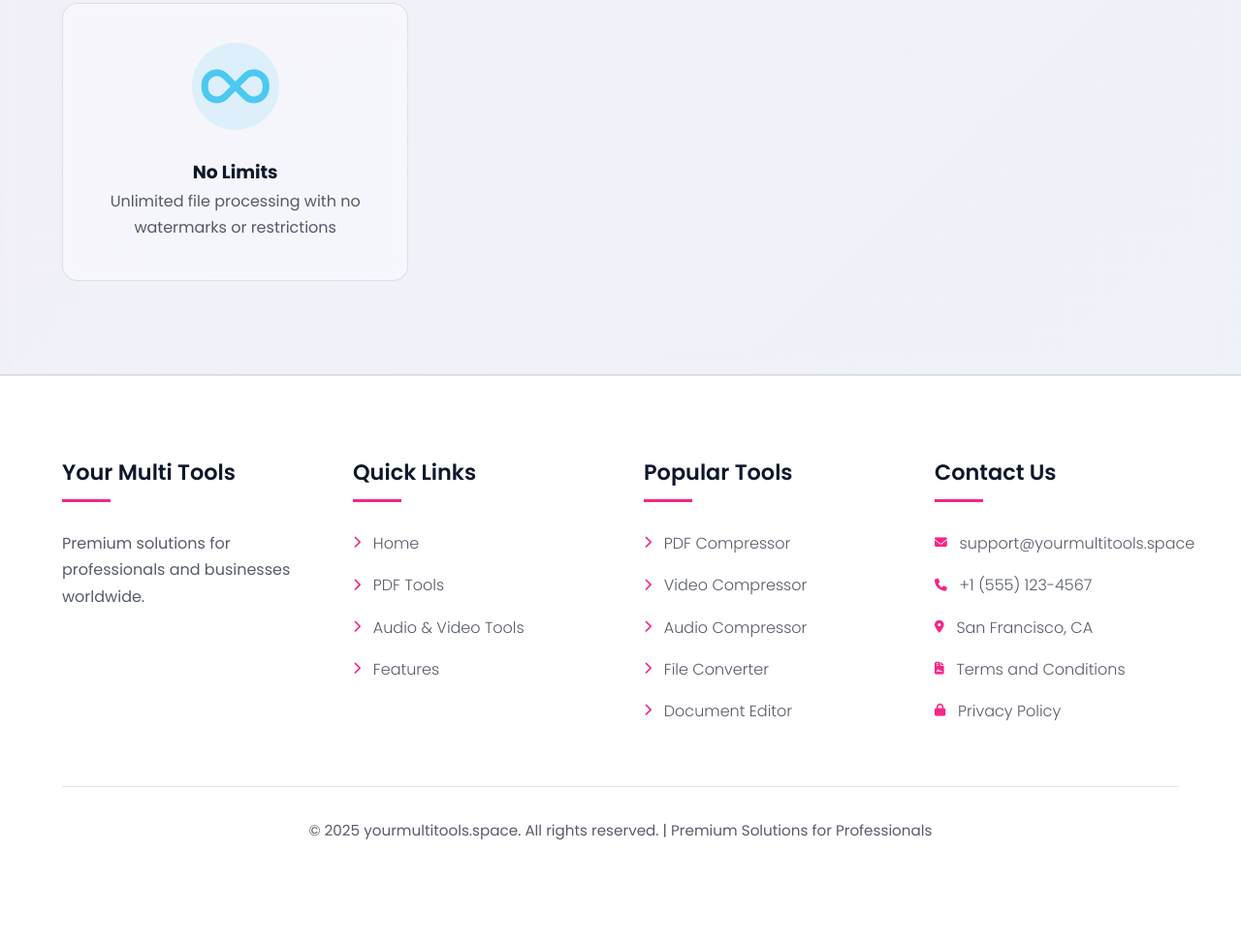
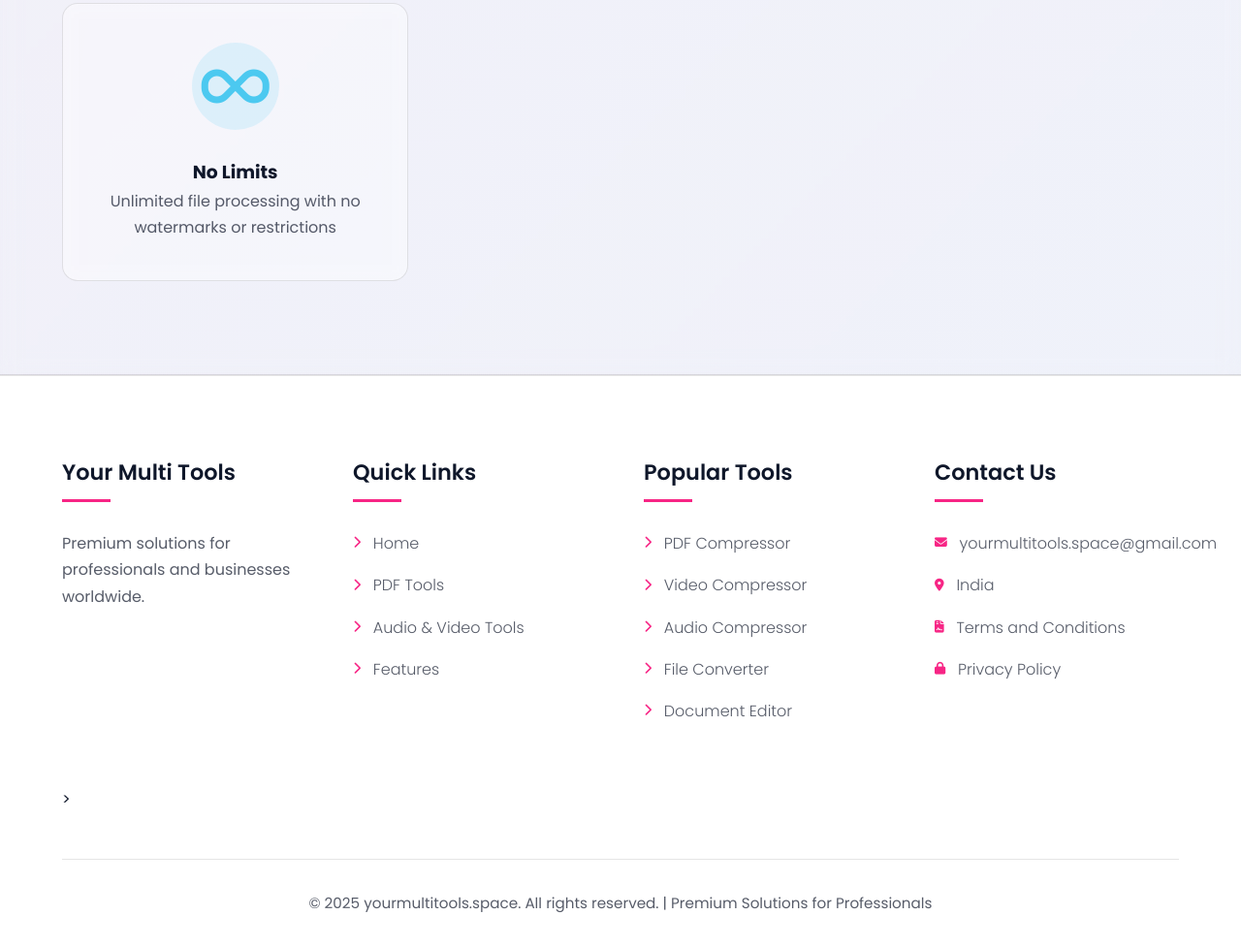
Before and after one commit to yourmultitools-space/yourmultitools, a plain HTML site: page index.html in a window 1280 px wide. Shown: the part 3436-4413 px from the top of the page at 97% size. Before the commit the page ends 4338 px from the top, so only its background shows below. Drawn offline with Linux system fonts and the light colour scheme.

Commit message:
Update index.html

```diff
--- a/index.html
+++ b/index.html
@@ -488,7 +488,7 @@ body.light-mode footer {
         <div class="footer-column"><h3>Your Multi Tools</h3><p style="color: var(--text-muted); margin-bottom: 1.8rem;">Premium solutions for professionals and businesses worldwide.</p><div style="display: flex; gap: 1.2rem;"><a href="https://facebook.com/yourmultitools" target="_blank" rel="noopener noreferrer" style="font-size: 1.3rem; color: rgba(255, 255, 255, 0.6);"><i class="fab fa-facebook"></i></a><a href="https://twitter.com/yourmultitools" target="_blank" rel="noopener noreferrer" style="font-size: 1.3rem; color: rgba(255, 255, 255, 0.6);"><i class="fab fa-twitter"></i></a><a href="https://instagram.com/yourmultitools" target="_blank" rel="noopener noreferrer" style="font-size: 1.3rem; color: rgba(255, 255, 255, 0.6);"><i class="fab fa-instagram"></i></a><a href="https://linkedin.com/company/yourmultitools" target="_blank" rel="noopener noreferrer" style="font-size: 1.3rem; color: rgba(255, 255, 255, 0.6);"><i class="fab fa-linkedin"></i></a></div></div>
         <div class="footer-column"><h3>Quick Links</h3><ul class="footer-links"><li><a href="#home"><i class="fas fa-chevron-right"></i> Home</a></li><li><a href="#tools"><i class="fas fa-chevron-right"></i> PDF Tools</a></li><li><a href="#av-tools"><i class="fas fa-chevron-right"></i> Audio & Video Tools</a></li><li><a href="#features"><i class="fas fa-chevron-right"></i> Features</a></li></ul></div>
         <div class="footer-column"><h3>Popular Tools</h3><ul class="footer-links"><li><a href="pdf-compress.html" target="_blank" rel="noopener noreferrer"><i class="fas fa-chevron-right"></i> PDF Compressor</a></li><li><a href="video-compress.html" target="_blank" rel="noopener noreferrer"><i class="fas fa-chevron-right"></i> Video Compressor</a></li><li><a href="audio-compress.html" target="_blank" rel="noopener noreferrer"><i class="fas fa-chevron-right"></i> Audio Compressor</a></li><li><a href="file-converter.html" target="_blank" rel="noopener noreferrer"><i class="fas fa-chevron-right"></i> File Converter</a></li><li><a href="document-editor.html" target="_blank" rel="noopener noreferrer"><i class="fas fa-chevron-right"></i> Document Editor</a></li></ul></div>
-        <div class="footer-column"><h3>Contact Us</h3><ul class="footer-links"><li><a href="mailto:yourmultitools.space@gmail.com"><i class="fas fa-envelope"></i> support@yourmultitools.space</a></li><li><a href="tel:+15551234567"><i class="fas fa-phone"></i> +1 (555) 123-4567</a></li><li><a href="https://maps.google.com/?q=San+Francisco,+CA" target="_blank" rel="noopener noreferrer"><i class="fas fa-map-marker-alt"></i> San Francisco, CA</a></li><li><a href="/terms" target="_blank" rel="noopener noreferrer"><i class="fas fa-file-contract"></i> Terms and Conditions</a></li><li><a href="/privacy" target="_blank" rel="noopener noreferrer"><i class="fas fa-lock"></i> Privacy Policy</a></li></ul></div>
+<div class="footer-column"><h3>Contact Us</h3><ul class="footer-links"><li><a href="mailto:yourmultitools.space@gmail.com"><i class="fas fa-envelope"></i> yourmultitools.space@gmail.com</a></li><li><a href="https://maps.google.com/?q=India" target="_blank" rel="noopener noreferrer"><i class="fas fa-map-marker-alt"></i> India</a></li><li><a href="/terms" target="_blank" rel="noopener noreferrer"><i class="fas fa-file-contract"></i> Terms and Conditions</a></li><li><a href="/privacy" target="_blank" rel="noopener noreferrer"><i class="fas fa-lock"></i> Privacy Policy</a></li></ul></div>>
     </div>
     <div class="copyright"><p>© <span id="copyright-year"></span> yourmultitools.space. All rights reserved. | Premium Solutions for Professionals</p></div>
 </footer>
```
